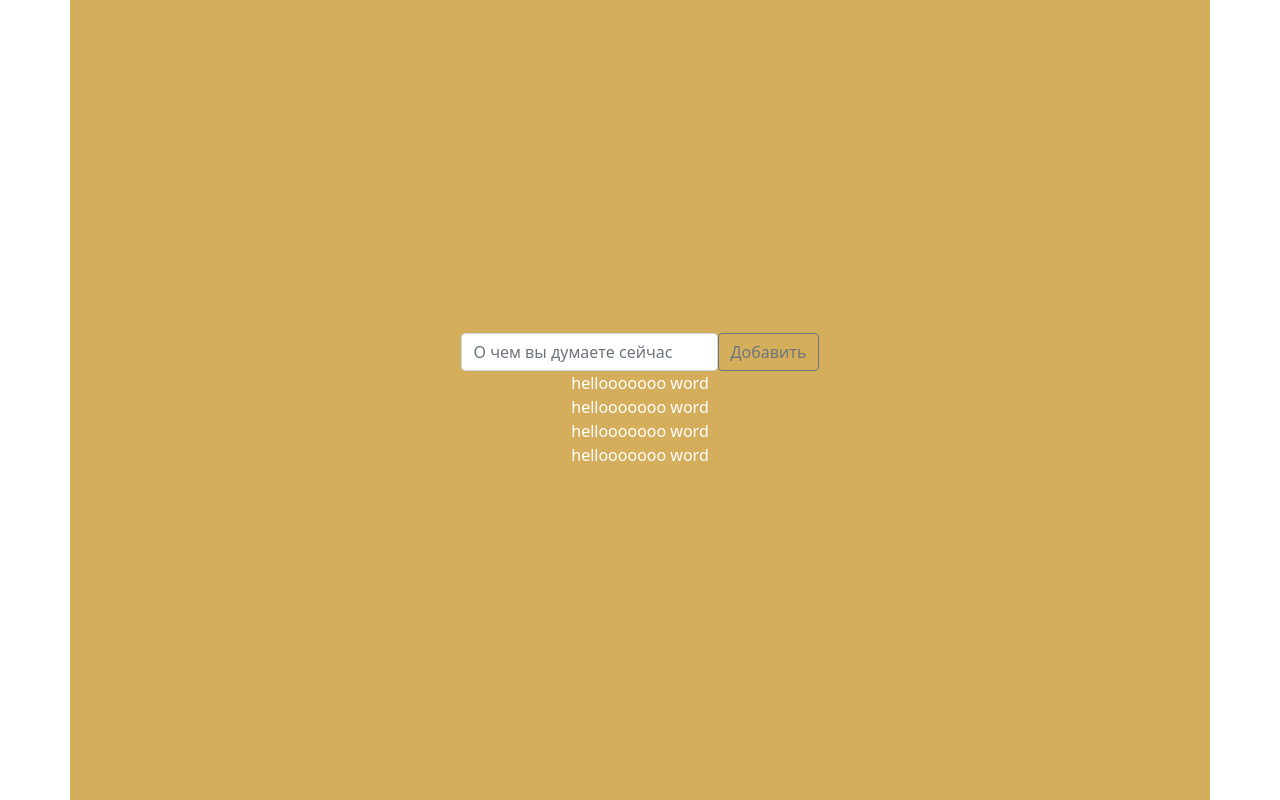
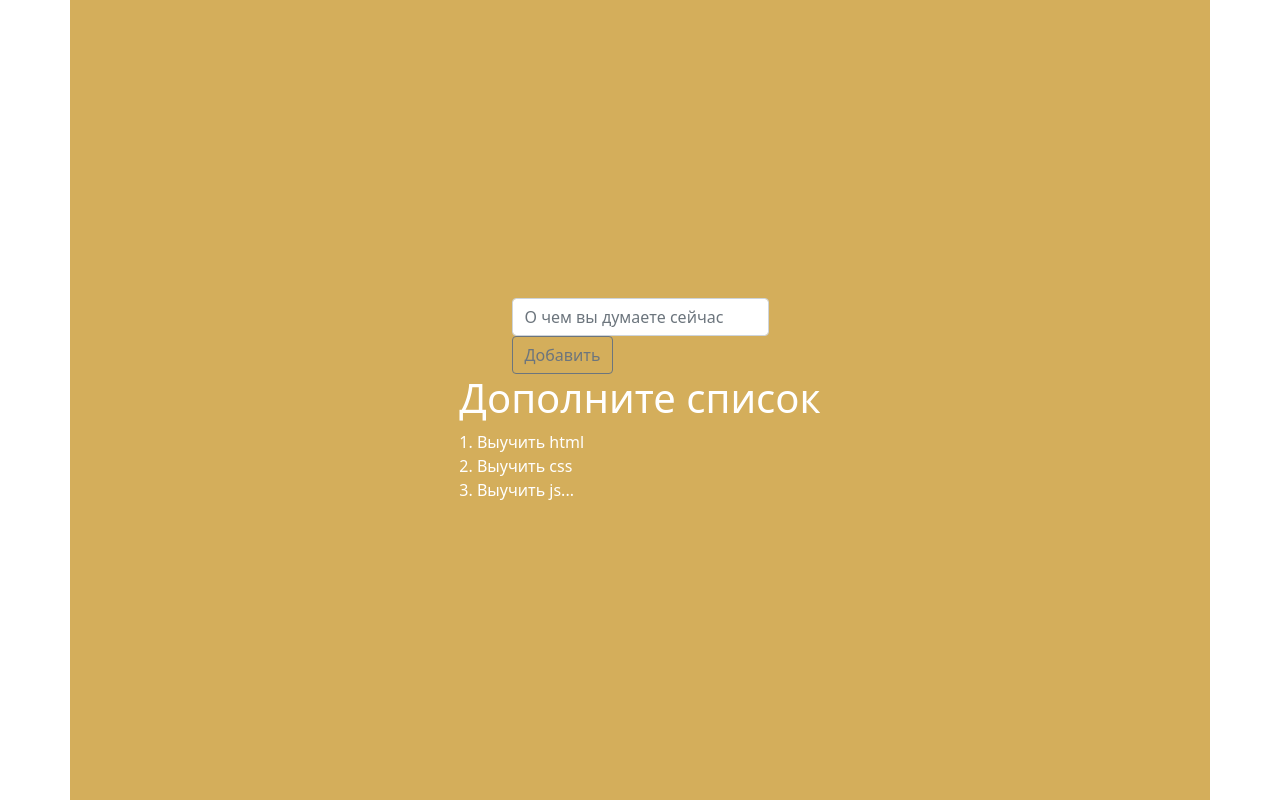
Before and after one commit to 8807010/My-Todo-List-on-React, a React app: page / in a window 1280 px wide. Built offline with nearby package versions, Linux system fonts and the light colour scheme.

Commit message:
fix to do list

```diff
--- a/src/App.js
+++ b/src/App.js
@@ -1,15 +1,25 @@
-import React from 'react';
-import "./App.scss";
+import React, { useState } from 'react';
+import './App.scss';
 import PostList from './components/postList/PostList';
 import CreateToDo from './components/createToDo/CreateToDo';
 
 
 export function App() {
 
+    const [posts, setPosts] = useState([
+        { body: 'Выучить html', id: 1 },
+        { body: 'Выучить css', id: 2 },
+        { body: 'Выучить js...', id: 3 },
+    ])
+
+    const createPost = (newPost) => {
+        setPosts([...posts, newPost])
+    }
+
     return (
         <div className="container" >
-            <CreateToDo />
-            <PostList />
+            <CreateToDo create={createPost} />
+            <PostList posts={posts} />
         </div>
     );
 }
--- a/src/components/createToDo/CreateToDo.js
+++ b/src/components/createToDo/CreateToDo.js
@@ -1,15 +1,32 @@
-import React from 'react'
+import React, { useState } from 'react'
 
-export default function PostAddForm() {
+export default function CreateToDo ({ create }) {
+
+  const [post, setPost] = useState({ body: '' });
+
+  const addNewPost = (e) => {
+    e.preventDefault();
+
+    const newPost = {
+      ...post, id: Date.now()
+    }
+    create(newPost)
+    setPost({ body: '' })
+  }
+
   return (
-        <form className='bottom-panel d-flex'>
+
+    <form>
       <input
+        value={post.body}
         type='text'
+        onChange={event => setPost({...post, body: event.target.value})}
         placeholder='О чем вы думаете сейчас'
         className='form-control new-post-label'
       />
 
       <button
+        onClick={addNewPost}
         type='submit'
         className='btn btn-outline-secondary'>
         Добавить
--- a/src/components/postItem/PostItem.js
+++ b/src/components/postItem/PostItem.js
@@ -1,11 +1,12 @@
 import React from 'react';
 
-export default function PostListItem() {
-    return (
-        <li className='app-list-item d-flex justify-content-between'>
-            <span className='app-list-utem-label'>
-                hellooooooo word
-            </span>
-        </li>
-    )
+export default function PostItem(props) {
+
+  return (
+    <div className='app-list-item d-flex justify-content-between'>
+      <span className='app-list-utem-label'>
+        { props.number + 1}. { props.post.body }
+      </span>
+    </div>
+  )
 }
--- a/src/components/postList/PostList.js
+++ b/src/components/postList/PostList.js
@@ -1,13 +1,20 @@
 import React from 'react';
-import PostListItem from './../postItem/PostItem';
+import PostItem from '../postItem/PostItem';
 
-export default function PostList() {
-    return (
-        <ul className='app-list list-group'>
-            <PostListItem />
-            <PostListItem />
-            <PostListItem />
-            <PostListItem />
-        </ul>
-    )
-}
+export default function PostList({ posts }) {
+
+        return (
+        <div>
+            <h1>Дополните список</h1>
+
+            {posts.map((post, index) =>
+                <PostItem
+                    post={post}
+                    key={post.id}
+                    number={index}
+                />
+            )}
+        </div>
+
+    );
+};
```
Lines whose indentation alone changed are shown as unchanged.
